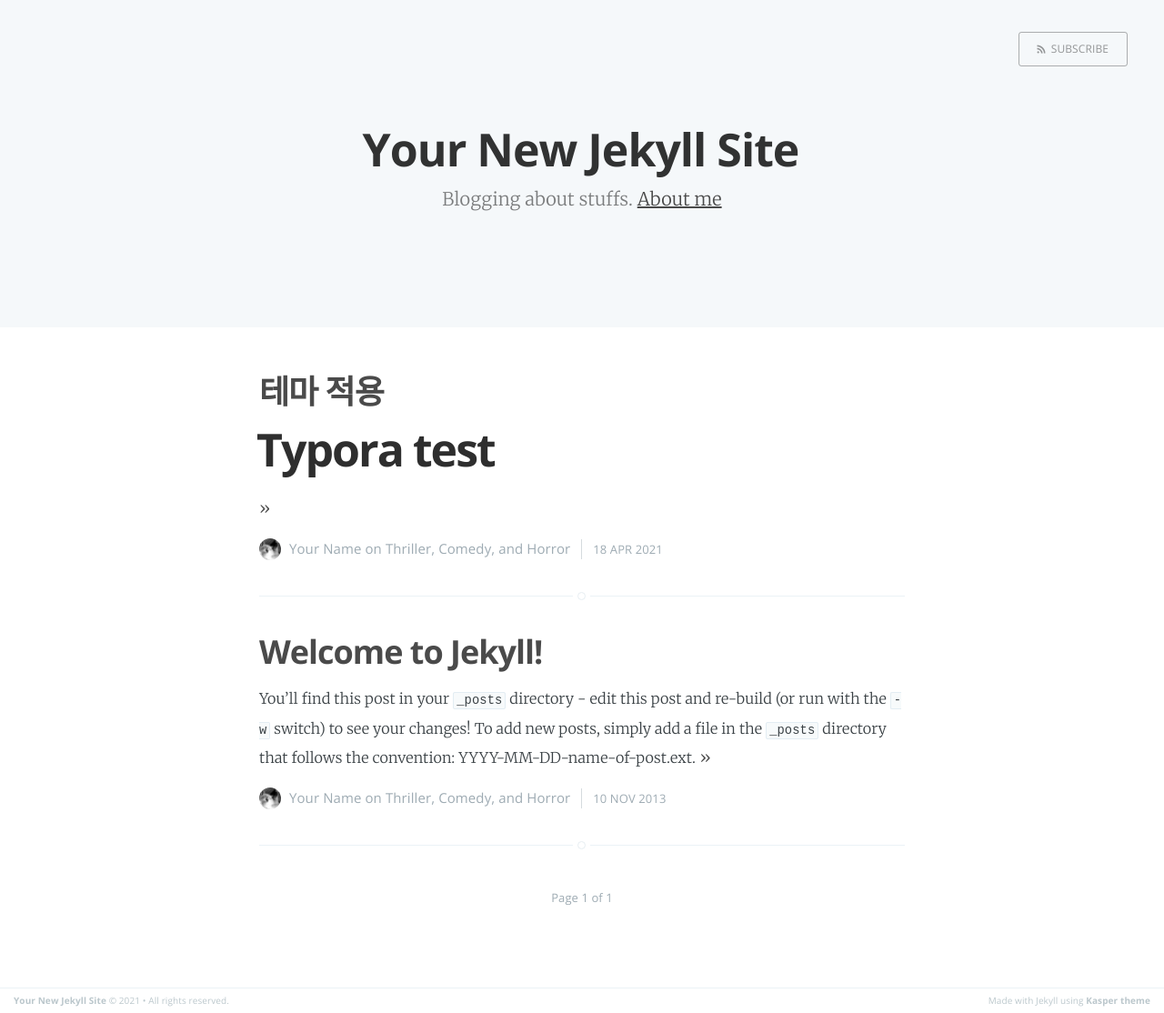
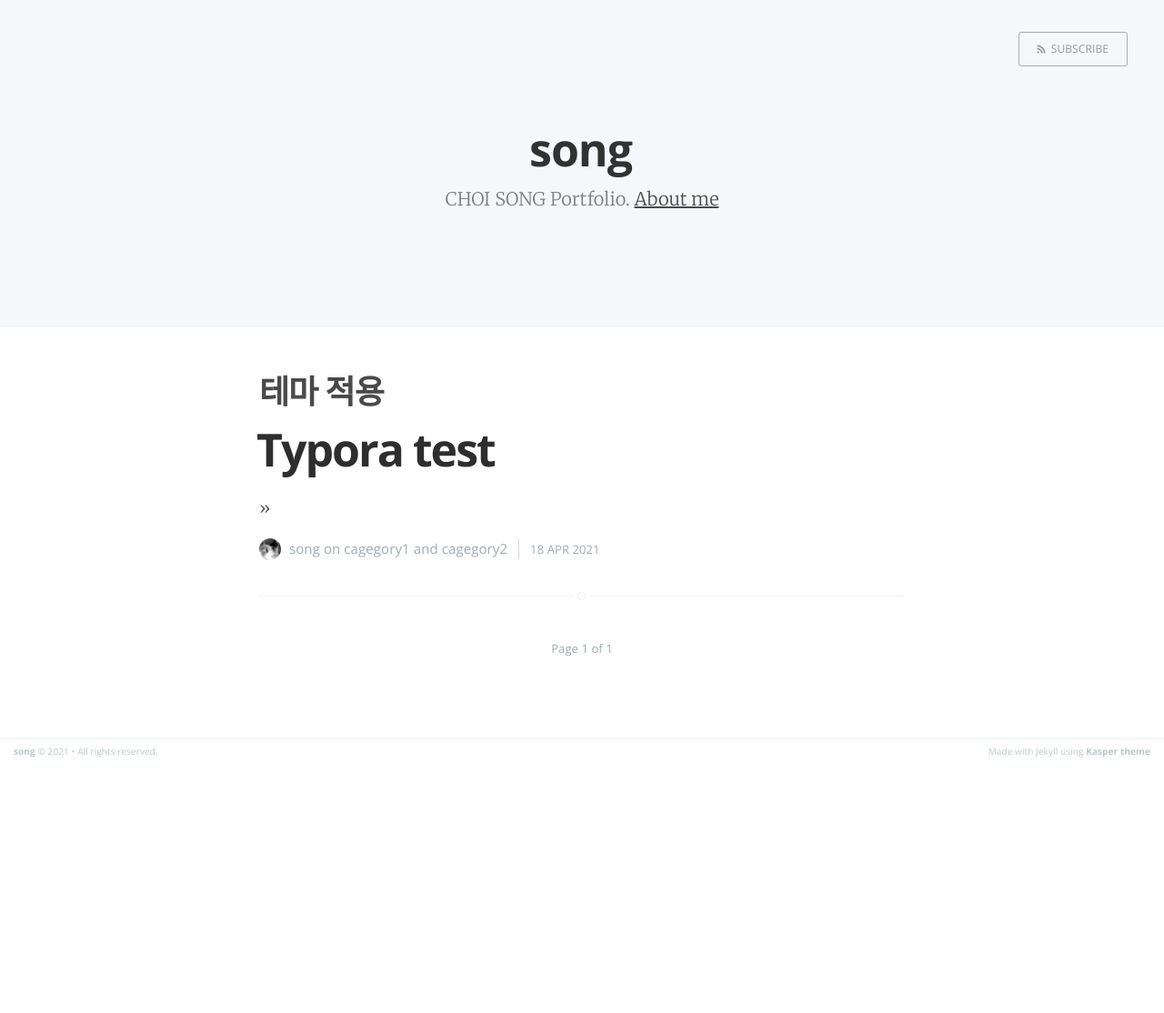
Before and after one commit to s1ngs0ng/s1ngs0ng.github.io, a Jekyll site: the page built from index.html, in a window 1280 px wide. Shown: the whole page at 91% size. Built offline with Jekyll 4.4.1, drawn with Linux system fonts in a browser that asks for light colours; the list of posts is cut into pages by our own code; after the commit the page ends 900 px from its top, so only the background shows below that.

Commit message:
사이트 정보 추가

```diff
--- a/_config.yml
+++ b/_config.yml
@@ -1,6 +1,5 @@
-name: Your New Jekyll Site
-description: Blogging about stuffs
-meta_description: "Your New Jekyll Site, Blogging about stuffs"
+name: song
+description: CHOI SONG Portfolio
 
 markdown: kramdown
 highlighter: rouge
@@ -13,7 +12,7 @@
 
 # Details for the RSS feed generator
 url: ""
-author: "Your Name"
+author: "song"
 
 # Disqus config
 disqus-shortname: ""
--- a/_posts/2013-11-10-welcome-to-jekyll.markdown
+++ /dev/null
@@ -1,24 +0,0 @@
----
-layout: post
-title:  "Welcome to Jekyll!"
-date:   2013-11-10 10:18:00
-categories: Thriller Comedy Horror
----
-
-You'll find this post in your `_posts` directory - edit this post and re-build (or run with the `-w` switch) to see your changes!
-To add new posts, simply add a file in the `_posts` directory that follows the convention: YYYY-MM-DD-name-of-post.ext.
-
-Jekyll also offers powerful support for code snippets:
-
-{% highlight ruby %}
-def print_hi(name)
-  puts "Hi, #{name}"
-end
-print_hi('Tom')
-#=> prints 'Hi, Tom' to STDOUT.
-{% endhighlight %}
-
-Check out the [Jekyll docs][jekyll] for more info on how to get the most out of Jekyll. File all bugs/feature requests at [Jekyll's GitHub repo][jekyll-gh].
-
-[jekyll-gh]: https://github.com/mojombo/jekyll
-[jekyll]:    http://jekyllrb.com
--- a/_posts/2021-04-18-first.md
+++ b/_posts/2021-04-18-first.md
@@ -2,7 +2,7 @@
 layout: post
 title:  "테마 적용"
 date:   2021-04-18 20:29
-categories: Thriller Comedy Horror
+categories: cagegory1 cagegory2
 ---
 
 # Typora test
```
Also changed, not shown: README.md, 6 other files.
